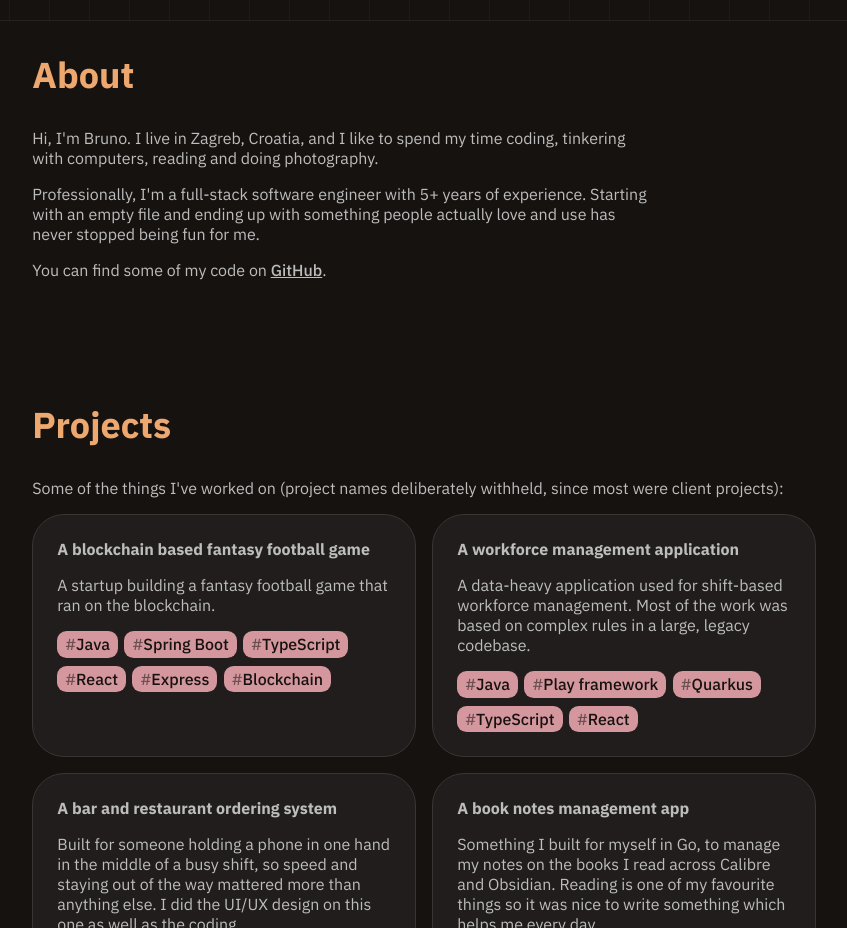
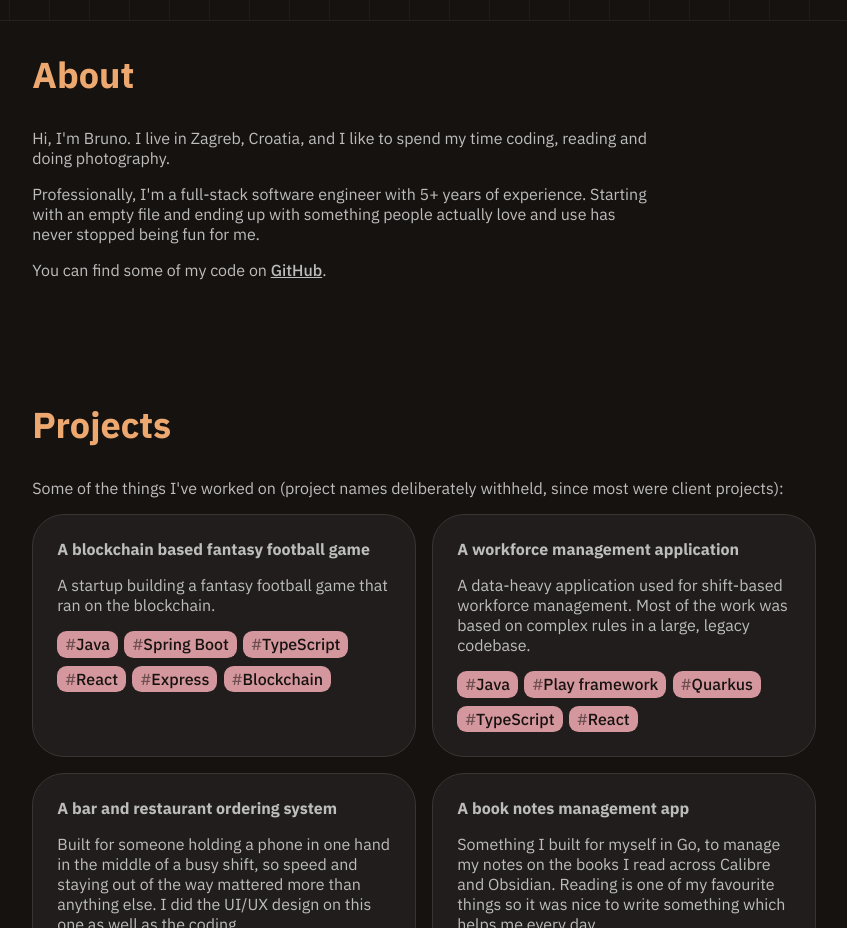
Before and after one commit to brunohradec/brunohradec.github.io, a plain HTML site: page index.html in a window 1280 px wide. Shown: the part 780-1708 px from the top of the page, without its empty margins (150-997 px from the left). Drawn offline with Linux system fonts and the light colour scheme.

Commit message:
Update wording in the about section

```diff
--- a/index.html
+++ b/index.html
@@ -78,7 +78,7 @@
                 <h2>About</h2>
                 <p>
                     Hi, I'm Bruno. I live in Zagreb, Croatia, and I like to spend my time
-                    coding, tinkering with computers, reading and doing photography.
+                    coding, reading and doing photography.
                 </p>
                 <p>
                     Professionally, I'm a full-stack software engineer
```
